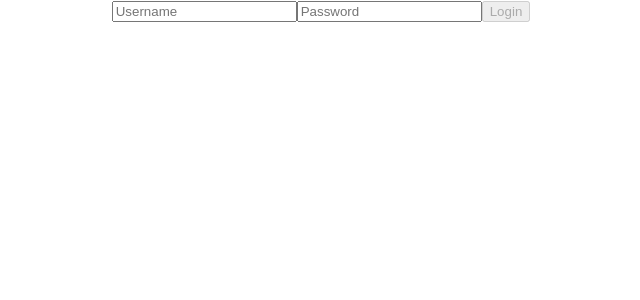
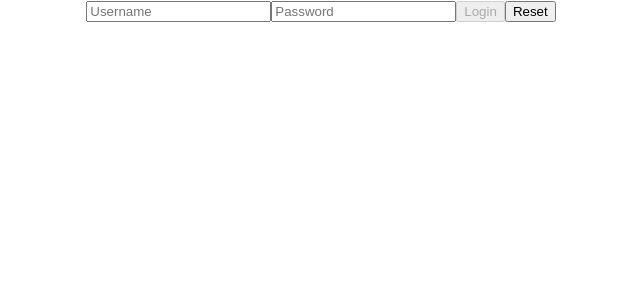
Before and after one commit to dinasaura/my-react-app, a React (Create React App) app: page / in a window 1280 px wide. Shown: the top 300 px of the page, without its empty margins (319-959 px from the left). Built offline with nearby package versions, Linux system fonts and the light colour scheme.

Commit message:
added file

```diff
--- a/src/Login.jsx
+++ b/src/Login.jsx
@@ -3,7 +3,6 @@ import React, { useState } from 'react';
 function Login({ onLogin }) {
   const [username, setUsername] = useState('');
   const [password, setPassword] = useState('');
-
 
   const gestioneLogin = () => {
     if (username !== '' && password !== '') {
@@ -11,6 +10,10 @@ function Login({ onLogin }) {
     }
   };
 
+  const gestioneReset = () => {
+    setUsername('');
+    setPassword('');
+  };
 
   const isDisabled = username === '' || password === '';
 
@@ -32,6 +35,9 @@ function Login({ onLogin }) {
         Login
       </button>
 
+      <button onClick={gestioneReset}>
+        Reset
+      </button>
     </div>
   );
 }
```
